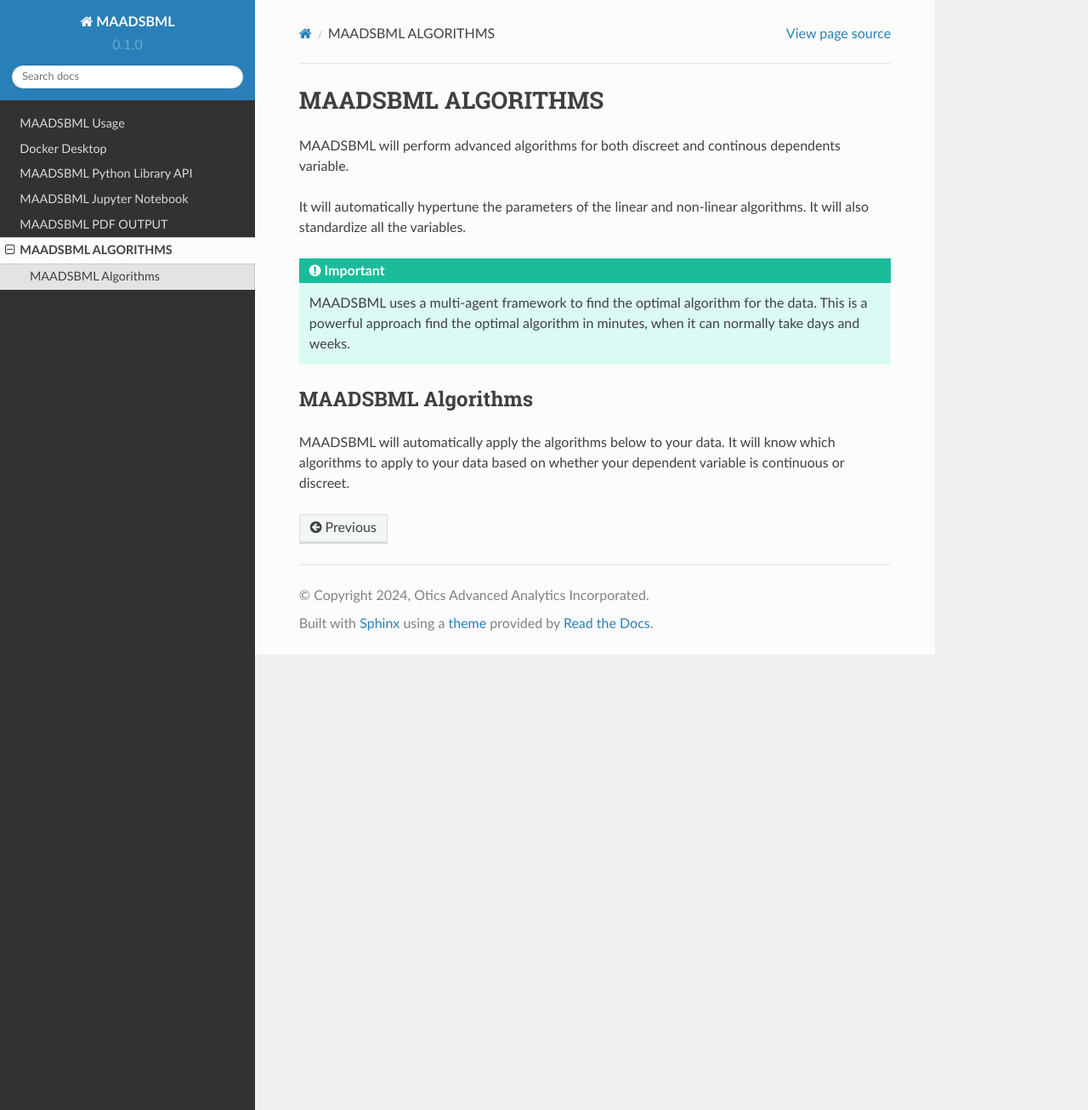
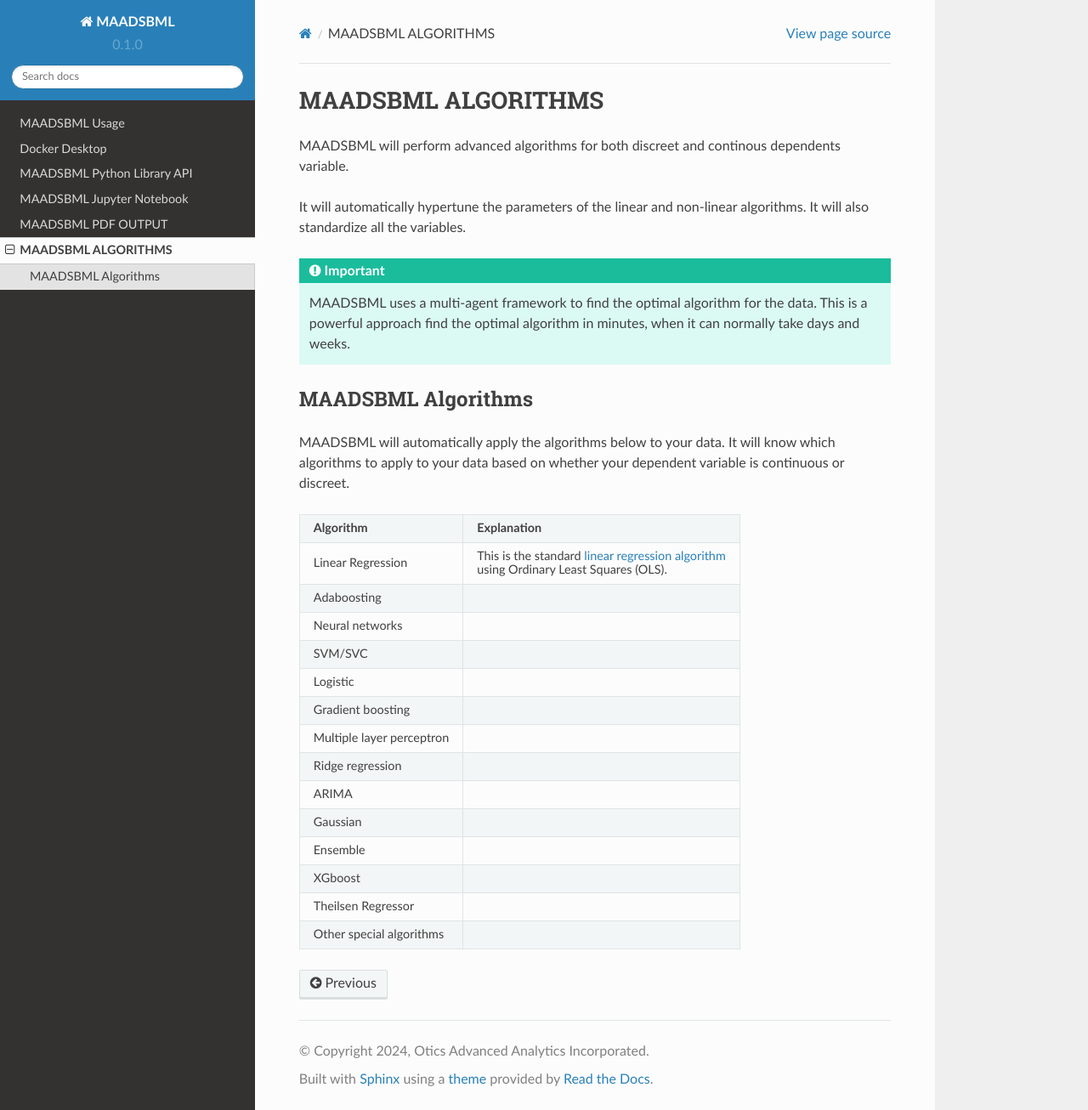
Before and after one commit to smaurice101/maadsbml, a Sphinx documentation site: the page built from docs/source/algos.rst, in a window 1280 px wide and 1306 px high. Shown: the whole window at 85% size. Built offline with Sphinx 7.4.7 and the Read the Docs theme 2.0.0, drawn with Linux system fonts in a browser that asks for light colours.

Commit message:
Update algos.rst

```diff
--- a/docs/source/algos.rst
+++ b/docs/source/algos.rst
@@ -18,21 +18,34 @@
 .. list-table::
 
    * - **Algorithm**
-   * - **Explanation**
+     - **Explanation**
    * - Linear Regression
      - This is the standard `linear regression algorithm <https://scikit-learn.org/stable/modules/generated/sklearn.linear_model.LinearRegression.html>`_
 
        using Ordinary Least Squares (OLS).
    * - Adaboosting
+     -
    * - Neural networks
+     -
    * - SVM/SVC
+     -
    * - Logistic
+     -
    * - Gradient boosting
+     -
    * - Multiple layer perceptron
+     -
    * - Ridge regression
+     -
    * - ARIMA
+     -
    * - Gaussian
+     -
    * - Ensemble
+     -
    * - XGboost
+     -
    * - Theilsen Regressor
+     -
    * - Other special algorithms
+     -
```
